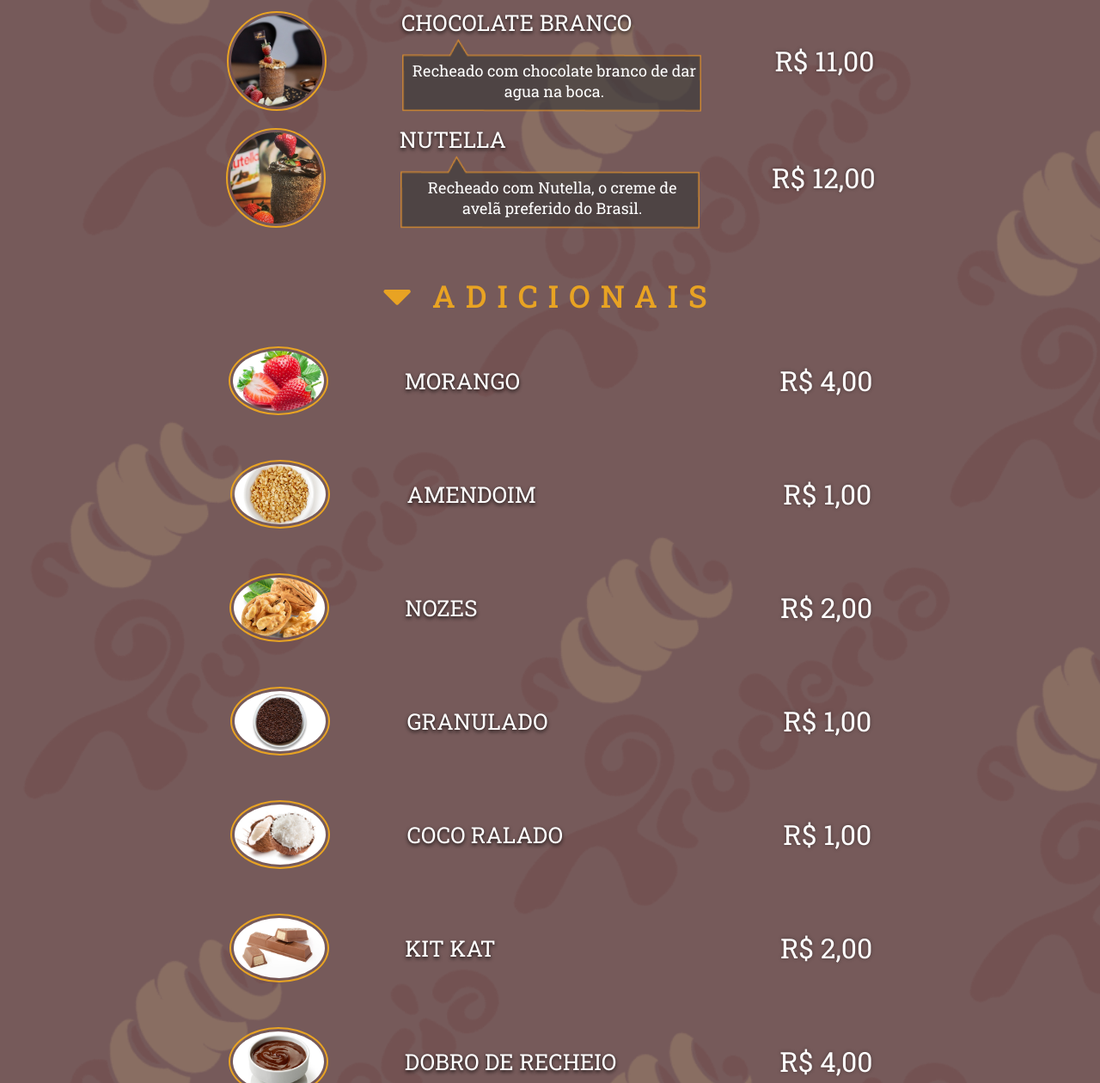
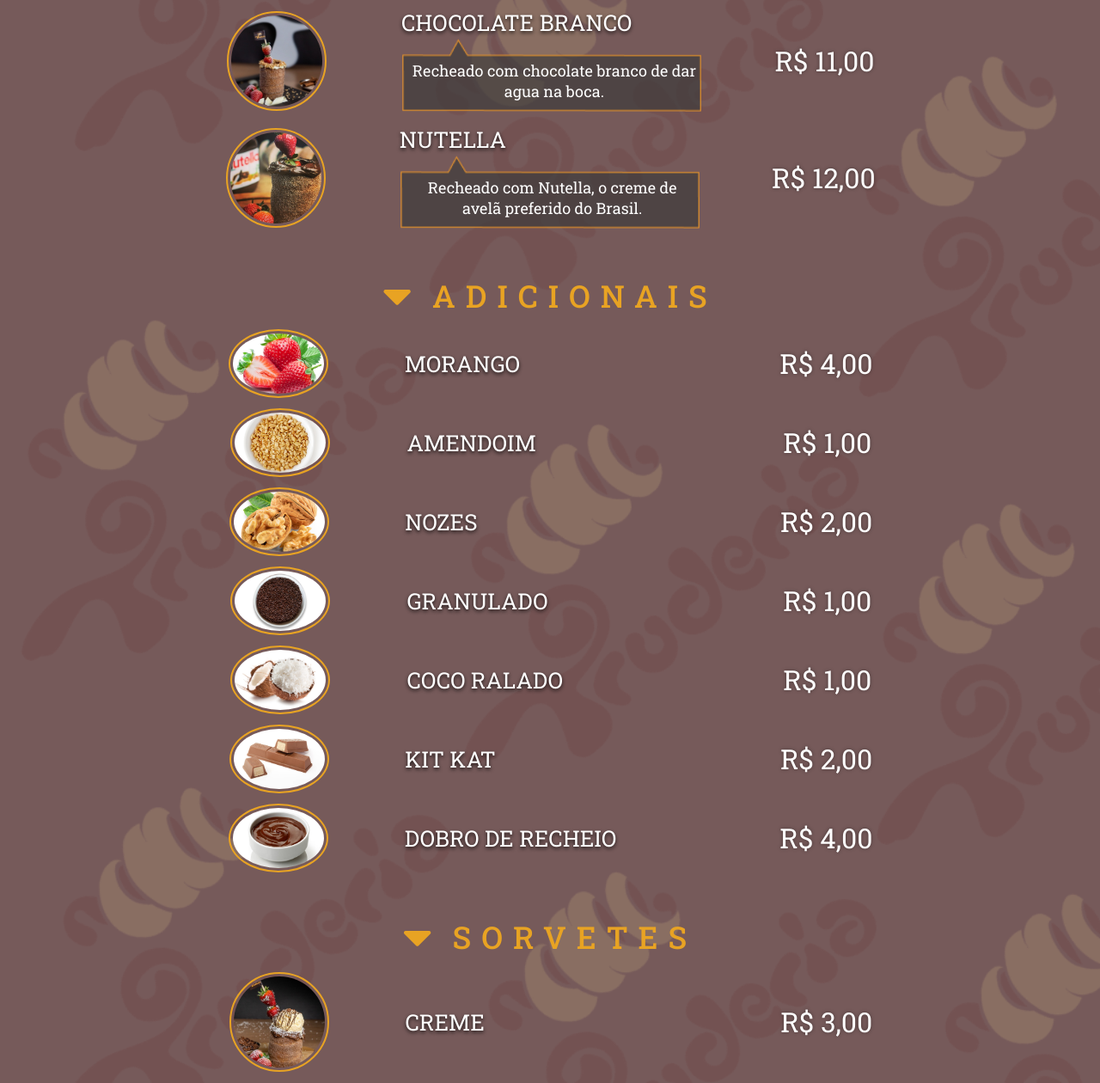
Before and after one commit to MarioDoncel/Truderia, a plain HTML site: page menu.html in a window 1280 px wide. Shown: the part 747-2007 px from the top of the page at 86% size. Drawn offline with Linux system fonts and the light colour scheme.

Commit message:
Correção Adicionais web espaços

```diff
--- a/menu.css
+++ b/menu.css
@@ -125,6 +125,10 @@
     padding: 3px;
     border: 2px solid var(--text);
 }
+main .menuItem .circleImage.aditional{
+    width: 120px;
+    height: 80px;
+}
 main .menuItem .circleImage.aditional img{
     width: 120px;
     height: 80px;
```
